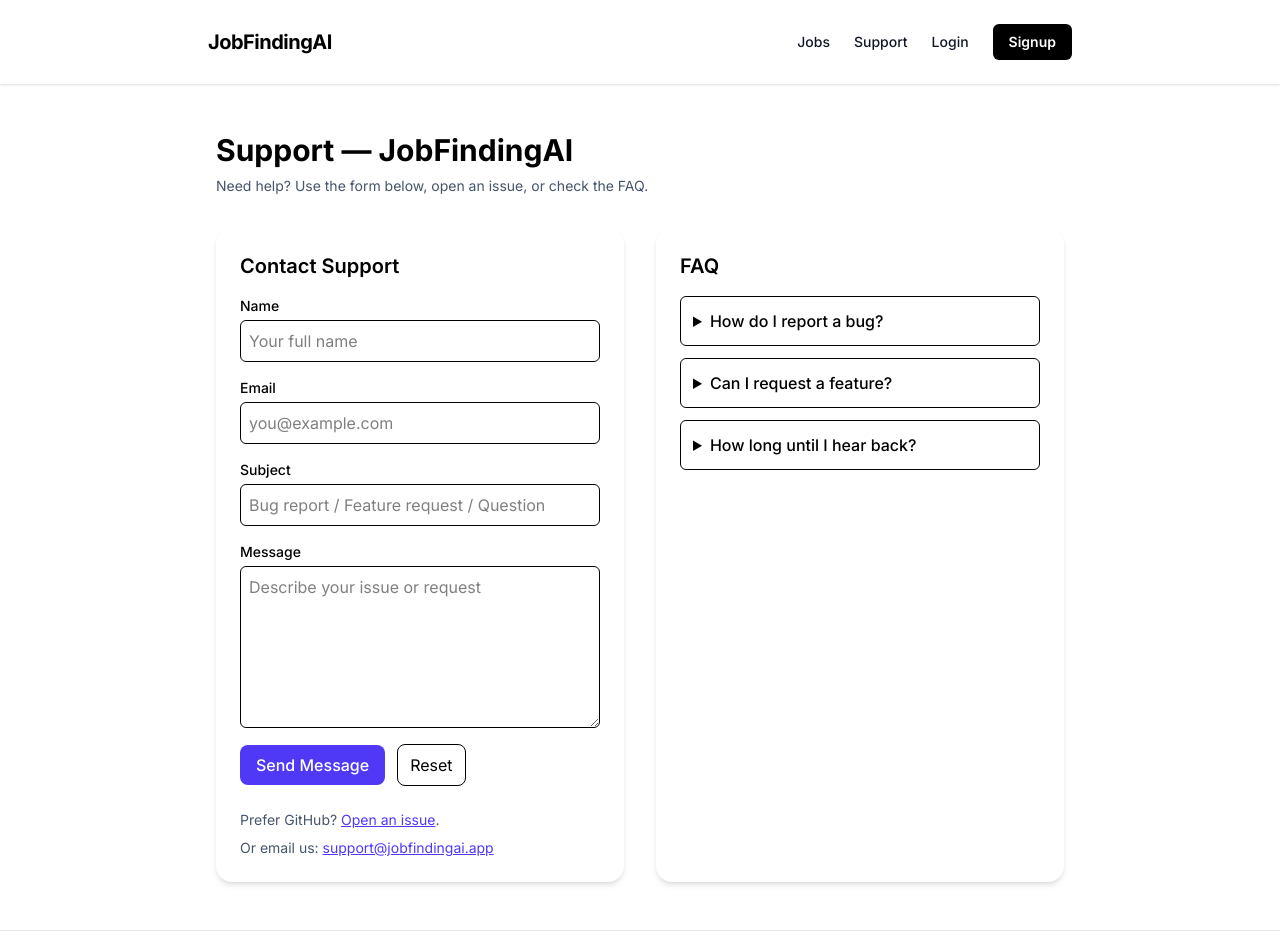
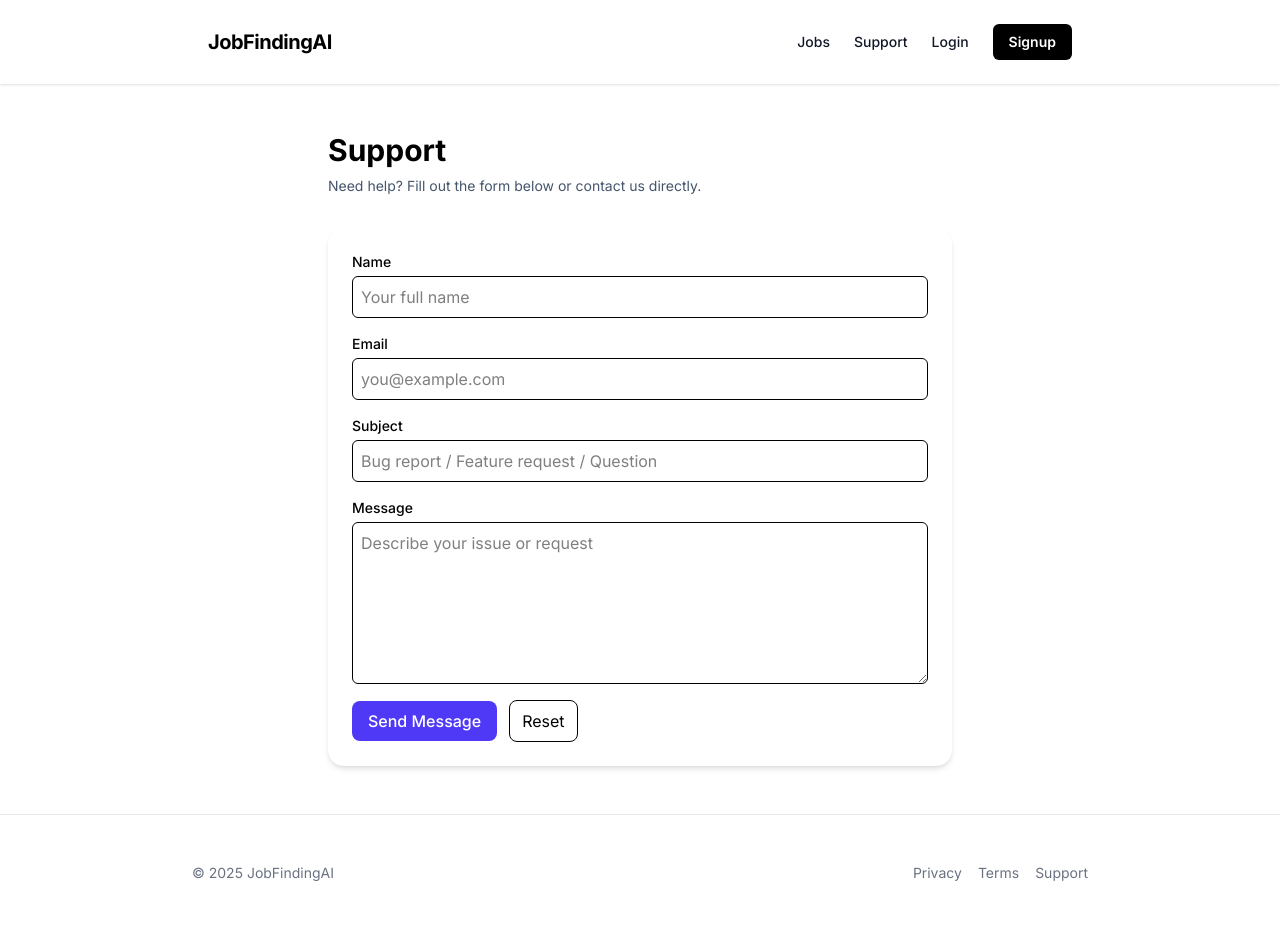
Before and after one commit to pradipchaudhary/jobfindingai, a Next.js app: page /support in a window 1280 px wide. Shown: the top 952 px of the page. After the commit the page ends 931 px from the top, so only its background shows below. Built offline with nearby package versions, Linux system fonts and the light colour scheme; no server answers.

Commit message:
fixed support page

```diff
--- a/app/support/page.tsx
+++ b/app/support/page.tsx
@@ -1,4 +1,5 @@
-"use client"
+"use client";
+
 import { useState } from "react";
 
 export default function SupportPage() {
@@ -12,21 +13,6 @@ export default function SupportPage() {
 
   const repoUrl = "https://github.com/pradipchaudhary/jobfindingai";
   const supportEmail = "support@jobfindingai.app";
-
-  const faqs = [
-    {
-      q: "How do I report a bug?",
-      a: `Open a new issue on GitHub at ${repoUrl}/issues or use the contact form below.`,
-    },
-    {
-      q: "Can I request a feature?",
-      a: `Yes — please create a GitHub issue labeled "enhancement" or describe it in the form below.`,
-    },
-    {
-      q: "How long until I hear back?",
-      a: "We aim to respond within 48–72 hours.",
-    },
-  ];
 
   function handleChange(e: React.ChangeEvent<HTMLInputElement | HTMLTextAreaElement>) {
     setForm((prev) => ({ ...prev, [e.target.name]: e.target.value }));
@@ -54,18 +40,16 @@ export default function SupportPage() {
   }
 
   return (
-    <div className="max-w-4xl mx-auto px-6 py-12">
+    <div className="max-w-2xl mx-auto px-6 py-12">
       <header className="mb-8">
-        <h1 className="text-3xl font-bold">Support — JobFindingAI</h1>
+        <h1 className="text-3xl font-bold">Support </h1>
         <p className="mt-2 text-sm text-slate-600">
-          Need help? Use the form below, open an issue, or check the FAQ.
+          Need help? Fill out the form below or contact us directly.
         </p>
       </header>
 
-      <section className="grid grid-cols-1 md:grid-cols-2 gap-8">
       {/* Contact Form */}
       <div className="bg-white rounded-2xl shadow-md p-6">
-          <h2 className="text-xl font-semibold mb-4">Contact Support</h2>
         <form onSubmit={handleSubmit} className="space-y-4">
           <div>
             <label className="block text-sm font-medium">Name</label>
@@ -139,36 +123,9 @@ export default function SupportPage() {
             <p className="text-sm text-red-600">Something went wrong. Try again later.</p>
           )}
         </form>
-          <div className="mt-6 text-sm text-slate-600">
-            <p>
-              Prefer GitHub?{" "}
-              <a className="text-indigo-600 underline" href={`${repoUrl}/issues`} target="_blank">
-                Open an issue
-              </a>
-              .
-            </p>
-            <p className="mt-2">
-              Or email us:{" "}
-              <a className="text-indigo-600 underline" href={`mailto:${supportEmail}`}>
-                {supportEmail}
-              </a>
-            </p>
+
+
       </div>
-        </div>
-
-        {/* FAQ */}
-        <div className="bg-white rounded-2xl shadow-md p-6">
-          <h2 className="text-xl font-semibold mb-4">FAQ</h2>
-          <div className="space-y-3">
-            {faqs.map((f, i) => (
-              <details key={i} className="p-3 border rounded-md">
-                <summary className="cursor-pointer font-medium">{f.q}</summary>
-                <p className="mt-2 text-sm text-slate-600">{f.a}</p>
-              </details>
-            ))}
-          </div>
-        </div>
-      </section>
     </div>
   );
 }
```
Lines whose indentation alone changed are shown as unchanged.
